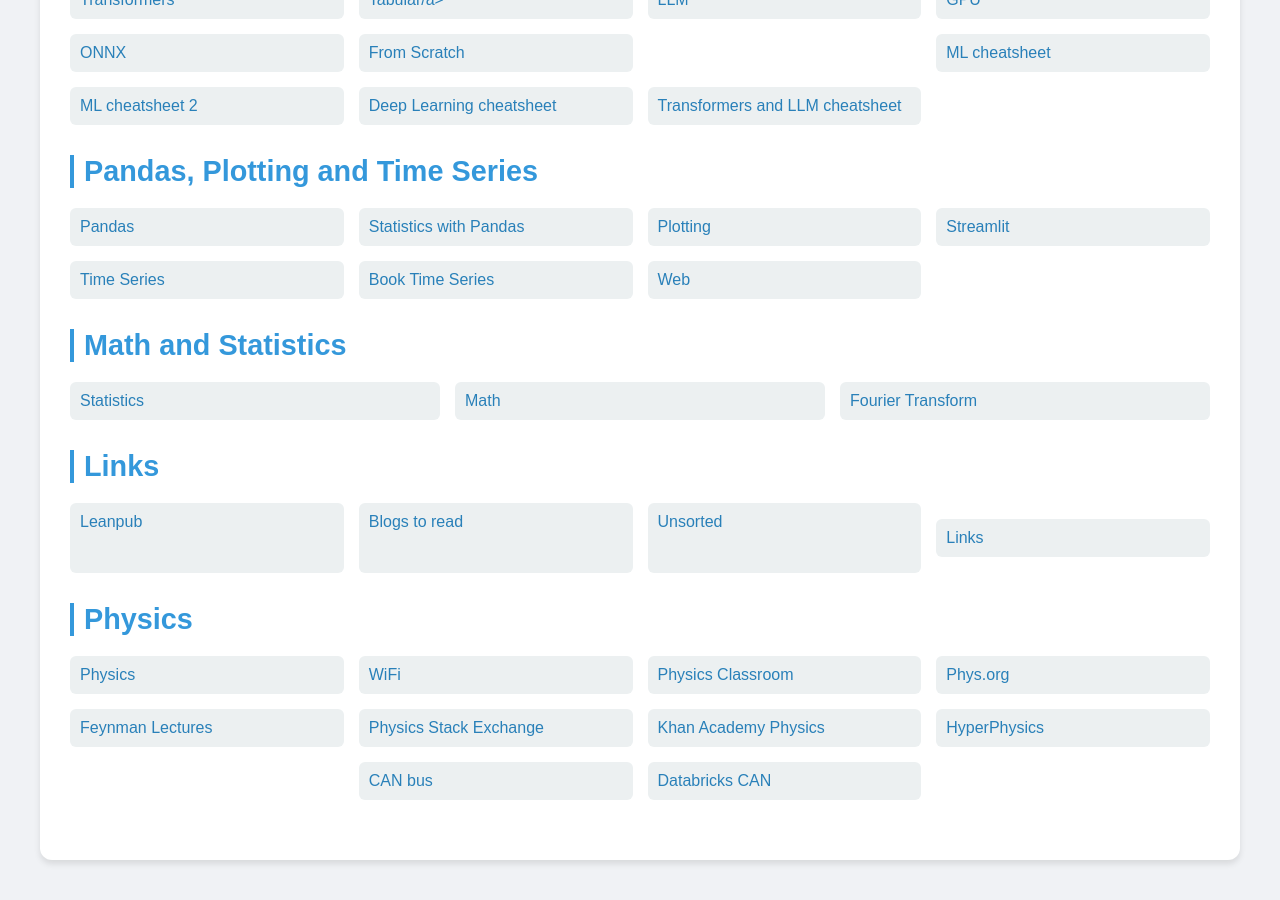
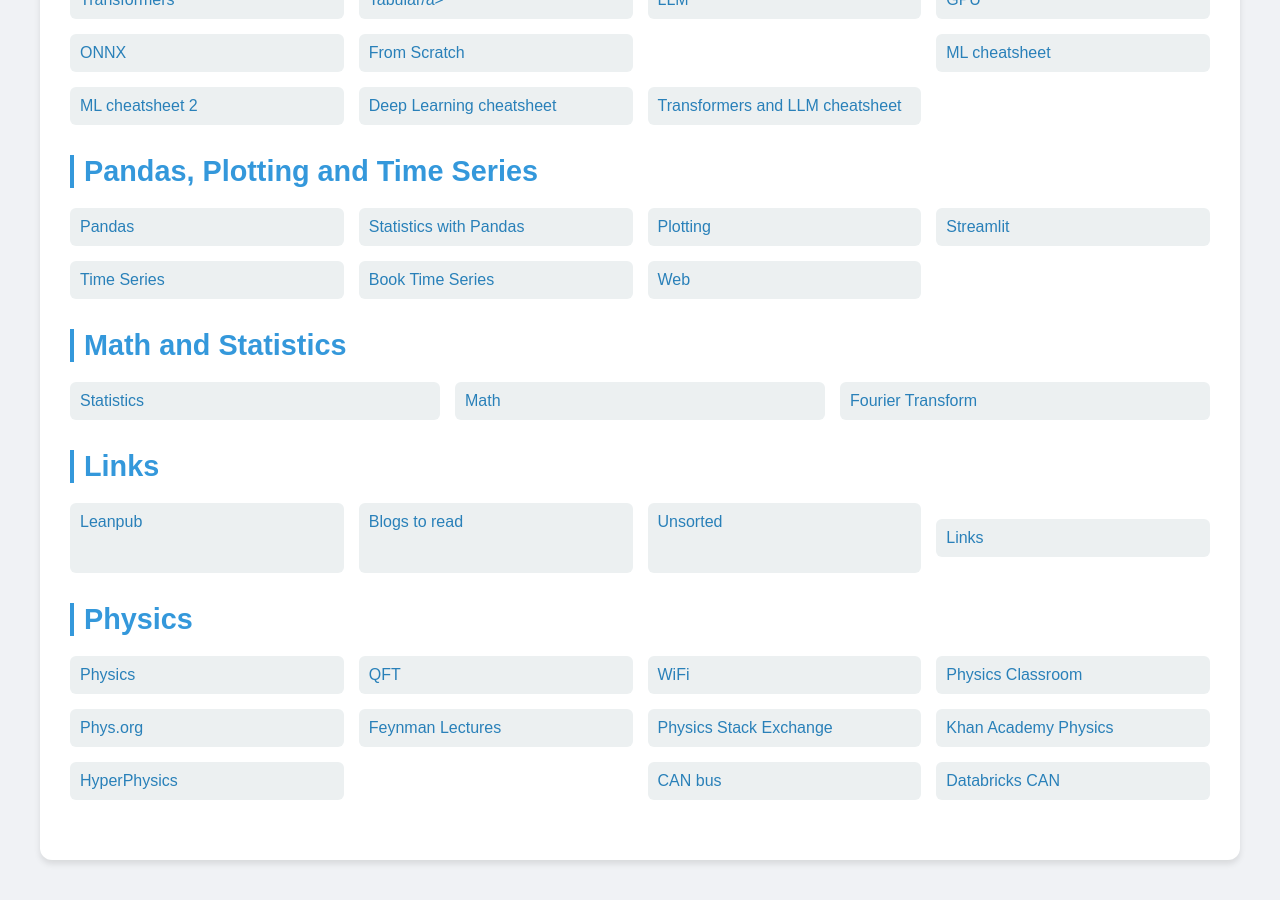
Before and after one commit to Michael-Lubinsky/michael-lubinsky.github.com, a Jekyll site: the page built from index.html, in a window 1280 px wide and 900 px high, scrolled down 3085 px. Built offline with Jekyll 4.4.1, drawn with Linux system fonts in a browser that asks for light colours.

Commit message:
Add QFT link to Physics category in index.html

```diff
--- a/index.html
+++ b/index.html
@@ -334,7 +334,8 @@
             <h2>Physics</h2>
             <div class="links-grid">
                 <a href="physics/physics.html">Physics</a>
-                 <a href="linux/wifi.html">WiFi</a>
+                <a href="physics/qft.html">QFT</a>
+                <a href="linux/wifi.html">WiFi</a>
                 <a href="https://www.physicsclassroom.com">Physics Classroom</a>
                 <a href="https://phys.org">Phys.org</a>
                 <a href="https://www.feynmanlectures.caltech.edu">Feynman Lectures</a>
```
